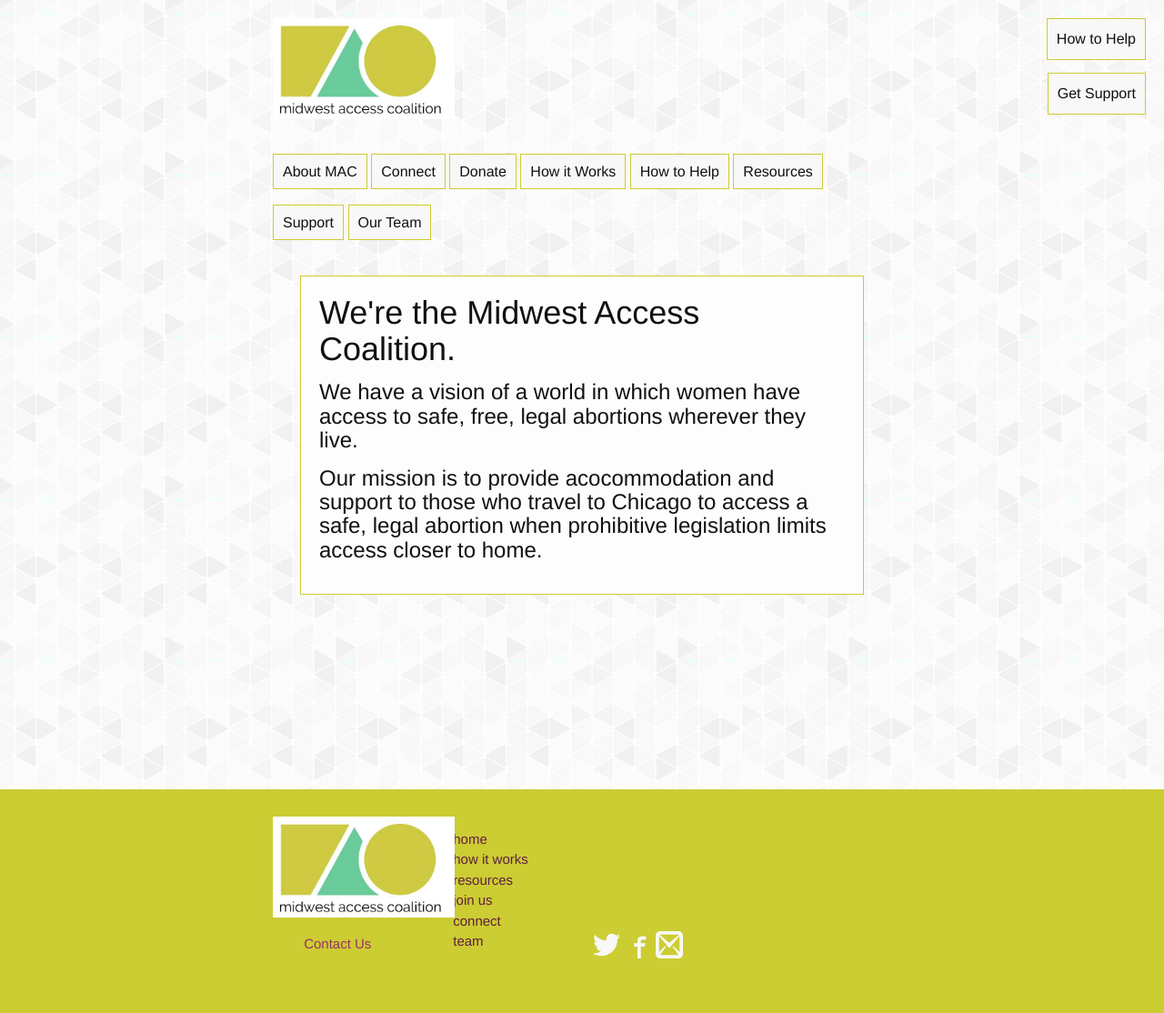
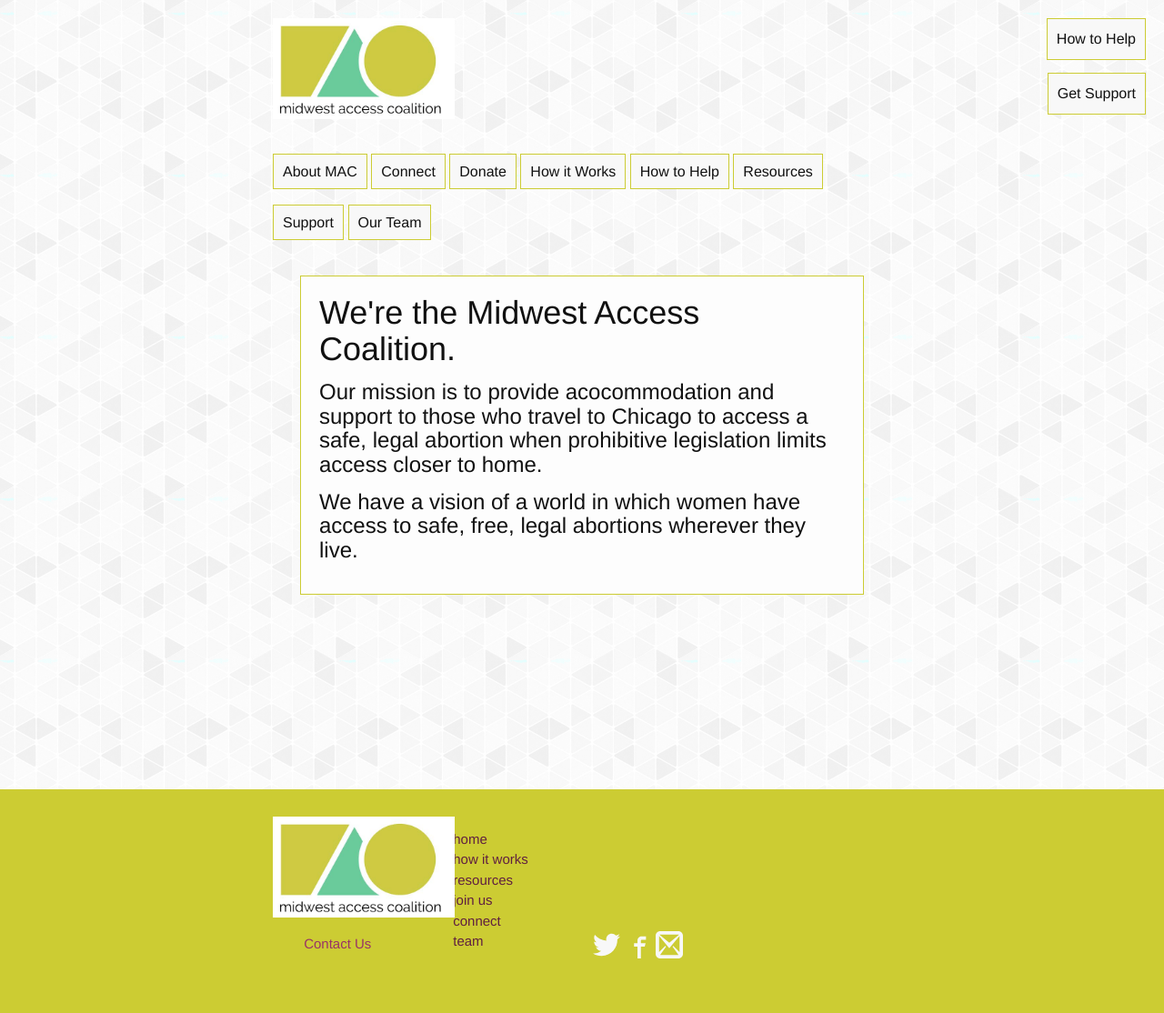
Before and after one commit to emmajellz/midwestaccesscoalition.github.io, a Jekyll site: the page built from index.html, in a window 1280 px wide. Shown: the whole page at 91% size. Built offline with Jekyll 4.4.1, drawn with Linux system fonts in a browser that asks for light colours; part of the change alters nothing that is shown.

```diff
--- a/index.html
+++ b/index.html
@@ -3,5 +3,5 @@ layout: default
 ---
 
 <h1>We're the Midwest Access Coalition.</h1>
+<h3>Our mission is to provide acocommodation and support to those who travel to Chicago to access a safe, legal abortion when prohibitive legislation limits access closer to home.</h3>
 <h3>We have a vision of a world in which women have access to safe, free, legal abortions wherever they live.</h3>
-<h3>Our mission is to provide acocommodation and support to those who travel to Chicago to access a safe, legal abortion when prohibitive legislation limits access closer to home.</h3>
```
